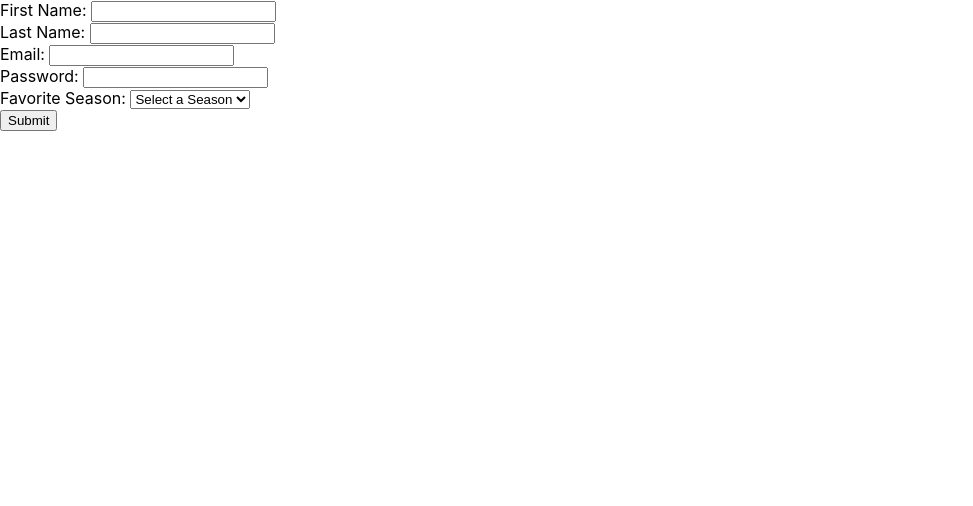
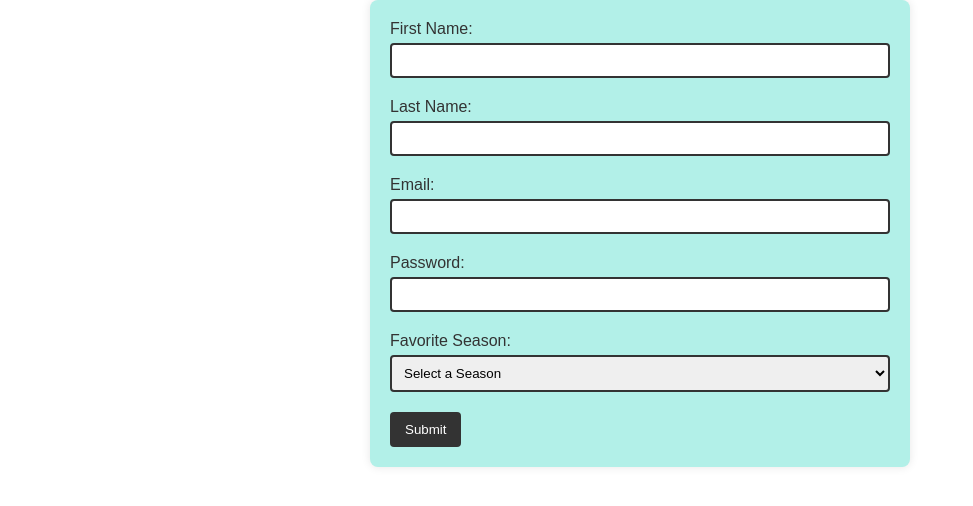
Before and after one commit to LexYang20/Web-Centric-Computing, a React (Create React App) app in the folder labs/lab7/: page / in a window 1280 px wide. Shown: the top 506 px of the page, without its empty margins (0-973 px from the left). Built offline with nearby package versions, Linux system fonts and the light colour scheme.

Commit message:
fix all css file

```diff
--- /dev/null
+++ b/labs/lab7/src/DashboardComponent.css
@@ -0,0 +1,29 @@
+.dashboard-container {
+    background-color: #b2f0e8;
+    font-family: 'Arial', sans-serif;
+    padding: 20px;
+    border-radius: 8px;
+    box-shadow: 0 0 10px rgba(0, 0, 0, 0.1);
+    max-width: 500px;
+    margin: auto;
+    margin-top: 20px;
+}
+
+.dashboard-container h2 {
+    color: #333;
+}
+
+.dashboard-container p {
+    margin-bottom: 10px;
+    color: #333;
+}
+
+.dashboard-container a {
+    display: inline-block;
+    background-color: #333;
+    color: #fff;
+    padding: 10px 15px;
+    border-radius: 4px;
+    text-decoration: none;
+    cursor: pointer;
+}
--- a/labs/lab7/src/DashboardComponent.js
+++ b/labs/lab7/src/DashboardComponent.js
@@ -1,11 +1,13 @@
+import React from 'react';
 import { Link } from 'react-router-dom';
+import './DashboardComponent.css'
 
 const DashboardComponent = ({ dashboard }) => {
   return (
-    <div>
+    <div className="dashboard-container">
       <h2>Dashboard</h2>
-      {dashboard && <p>Error: {dashboard}</p>}
-      <Link to="/">Back to Form</Link>
+      {dashboard && <p>Welcome to dashboard{dashboard}</p>}
+      <Link to="/">Back to Profile</Link>
     </div>
   );
 };
--- /dev/null
+++ b/labs/lab7/src/FormComponent.css
@@ -0,0 +1,39 @@
+.form-container {
+    background-color: #b2f0e8;
+    font-family: 'Arial', sans-serif;
+    padding: 20px;
+    border-radius: 8px;
+    box-shadow: 0 0 10px rgba(0, 0, 0, 0.1);
+    max-width: 500px;
+    margin: auto;
+}
+
+.form-container label {
+    display: block;
+    margin-bottom: 5px;
+    color: #333;
+}
+
+.form-container input,
+.form-container select {
+    width: 100%;
+    padding: 8px;
+    margin-bottom: 20px;
+    border: 2px solid #333;
+    border-radius: 4px;
+    box-sizing: border-box;
+}
+
+.form-container button {
+    background-color: #333;
+    color: #fff;
+    padding: 10px 15px;
+    border: none;
+    border-radius: 4px;
+    cursor: pointer;
+}
+
+.error-message {
+    color: #ff3860;
+    margin-bottom: 20px;
+}
--- a/labs/lab7/src/FormComponent.js
+++ b/labs/lab7/src/FormComponent.js
@@ -1,4 +1,5 @@
 import React, { useState } from 'react';
+import './FormComponent.css';
 
 const emailPattern = /^[^\s@]+@[^\s@]+\.[^\s@]+$/;
 const passwordPattern = /^(?=.*[A-Za-z])(?=.*\d)(?=.*[@$!%*#?&])[A-Za-z\d@$!%*#?&]{8,}$/;
@@ -15,15 +16,15 @@ const FormComponent = ({ onSubmit }) => {
 
     const validateForm = () => {
       if (!formData.firstName || !formData.lastName) {
-        setError('Please fill in your full name.');
+        setError('Input full name.');
         return false;
       }
       if (!emailPattern.test(formData.email)) {
-        setError('Invalid email address.');
+        setError('Invalid email');
         return false;
       }
       if (!passwordPattern.test(formData.password)) {
-        setError('Password must contain at least 8 characters, including 1 uppercase letter, 1 number, and 1 special character.');
+        setError('Invalid password, must include at least 8 characters, including 1 uppercase letter, 1 number, and 1 special character.');
         return false;
       }
       return true;
@@ -41,7 +42,7 @@ const FormComponent = ({ onSubmit }) => {
     };
 
     return (
-      <div>
+      <div className="form-container">
         <form onSubmit={handleSubmit}>
           <div>
             <label>First Name: </label>
@@ -71,7 +72,7 @@ const FormComponent = ({ onSubmit }) => {
           </div>
           <button type="submit">Submit</button>
         </form>
-        {error && <div>{error}</div>}
+        {error && <div className="error-message">{error}</div>}
       </div>
     );
 };
--- /dev/null
+++ b/labs/lab7/src/ProfileComponent.css
@@ -0,0 +1,29 @@
+.profile-container {
+    background-color: #b2f0e8;
+    font-family: 'Arial', sans-serif;
+    padding: 20px;
+    border-radius: 8px;
+    box-shadow: 0 0 10px rgba(0, 0, 0, 0.1);
+    max-width: 500px;
+    margin: auto;
+    margin-top: 20px;
+}
+
+.profile-container h2 {
+    color: #333;
+}
+
+.profile-container p {
+    margin-bottom: 10px;
+    color: #333;
+}
+
+.profile-container a {
+    display: inline-block;
+    background-color: #333;
+    color: #fff;
+    padding: 10px 15px;
+    border-radius: 4px;
+    text-decoration: none;
+    cursor: pointer;
+}
--- a/labs/lab7/src/ProfileComponent.js
+++ b/labs/lab7/src/ProfileComponent.js
@@ -1,9 +1,11 @@
+import React from 'react';
 import { Link } from 'react-router-dom';
+import './ProfileComponent.css';
 
 const ProfileComponent = ({ data }) => {
     const { firstName, lastName, email, favSeason } = data;
     return (
-      <div>
+      <div className="profile-container">
         <h2>Profile</h2>
         <p>First Name: {firstName}</p>
         <p>Last Name: {lastName}</p>
```
